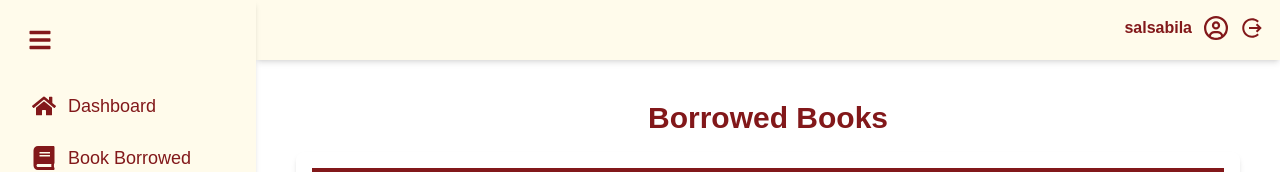
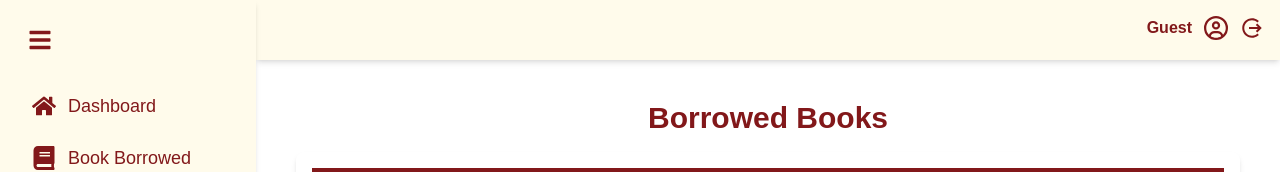
Before and after one commit to justniar/Library-Management, a Next.js app in the folder front-end/: page /history in a window 1280 px wide. Shown: the top 172 px of the page. Built offline with nearby package versions, Linux system fonts and the light colour scheme; no server answers.

Commit message:
fix: navbar

```diff
--- a/front-end/src/components/atom/DeleteModal.tsx
+++ b/front-end/src/components/atom/DeleteModal.tsx
@@ -21,7 +21,7 @@ const DeleteModal = ({ isOpen, onClose, onConfirm, bookTitle }: { isOpen: boolea
                         <path stroke="currentColor" strokeLinecap="round" strokeLinejoin="round" strokeWidth="2" d="M10 11V6m0 8h.01M19 10a9 9 0 1 1-18 0 9 9 0 0 1 18 0Z"/>
                     </svg>
                     <h3 className="mb-5 text-lg font-normal text-gray-500 dark:text-gray-400">Are you sure you want to delete book '{bookTitle}'?</h3>
-                    <button onClick={onConfirm} data-modal-hide="popup-modal" type="button" className="text-white bg-red-600 hover:bg-red-800 focus:ring-4 focus:outline-none focus:ring-red-300 dark:focus:ring-red-800 font-medium rounded-lg text-sm inline-flex items-center px-5 py-2.5 text-center">
+                    <button onClick={onConfirm} data-modal-hide="popup-modal" type="button" className="text-white bg-red-900 hover:bg-red-950 focus:ring-4 focus:outline-none focus:ring-red-300 dark:focus:ring-red-800 font-medium rounded-lg text-sm inline-flex items-center px-5 py-2.5 text-center">
                         Yes, I'm sure
                     </button>
                     <button onClick={onClose} data-modal-hide="popup-modal" type="button" className="py-2.5 px-5 ms-3 text-sm font-medium text-gray-900 focus:outline-none bg-white rounded-lg border border-gray-200 hover:bg-gray-100 hover:text-blue-700 focus:z-10 focus:ring-4 focus:ring-gray-100 dark:focus:ring-gray-700 dark:bg-gray-800 dark:text-gray-400 dark:border-gray-600 dark:hover:text-white dark:hover:bg-gray-700">No, cancel</button>
--- a/front-end/src/components/organism/navbar/Navbar.tsx
+++ b/front-end/src/components/organism/navbar/Navbar.tsx
@@ -1,4 +1,4 @@
-import React from "react";
+import React, { useEffect, useState } from "react";
 import { FaRegCircleUser } from "react-icons/fa6";
 import { IoMdLogOut } from "react-icons/io";
 import { useRouter } from "next/navigation";
@@ -7,12 +7,19 @@ interface NavbarProps {
   username: string;
 }
 
-const Navbar: React.FC<NavbarProps> = ({ username }) => {
+const Navbar: React.FC<NavbarProps> = () => {
   const router = useRouter();
+  const [username, setUsername] = useState<string | null>(null);
+
+  useEffect(() => {
+    const storedUser = localStorage.getItem("username");
+    setUsername(storedUser);
+  }, []);
 
   const handleLogout = () => {
     if (confirm("Yakin ingin logout?")) {
       localStorage.removeItem("token");
+      localStorage.removeItem("username");
       router.push("/auth/login");
     }
   };
@@ -21,7 +28,7 @@ const Navbar: React.FC<NavbarProps> = ({ username }) => {
     <nav className="w-full h-15 bg-amber-50 p-4 shadow-md">
       <div className="container mx-auto flex justify-end items-center">
         <div className="flex items-center text-red-900 cursor-pointer space-x-3">
-          <span className="font-semibold">{username}</span>
+          <span className="font-semibold">{username || "Guest"} </span>
           <FaRegCircleUser className="w-6 h-6" />
           <button onClick={handleLogout} className="hover:text-red-950">
             <IoMdLogOut className="w-6 h-6" />
```
